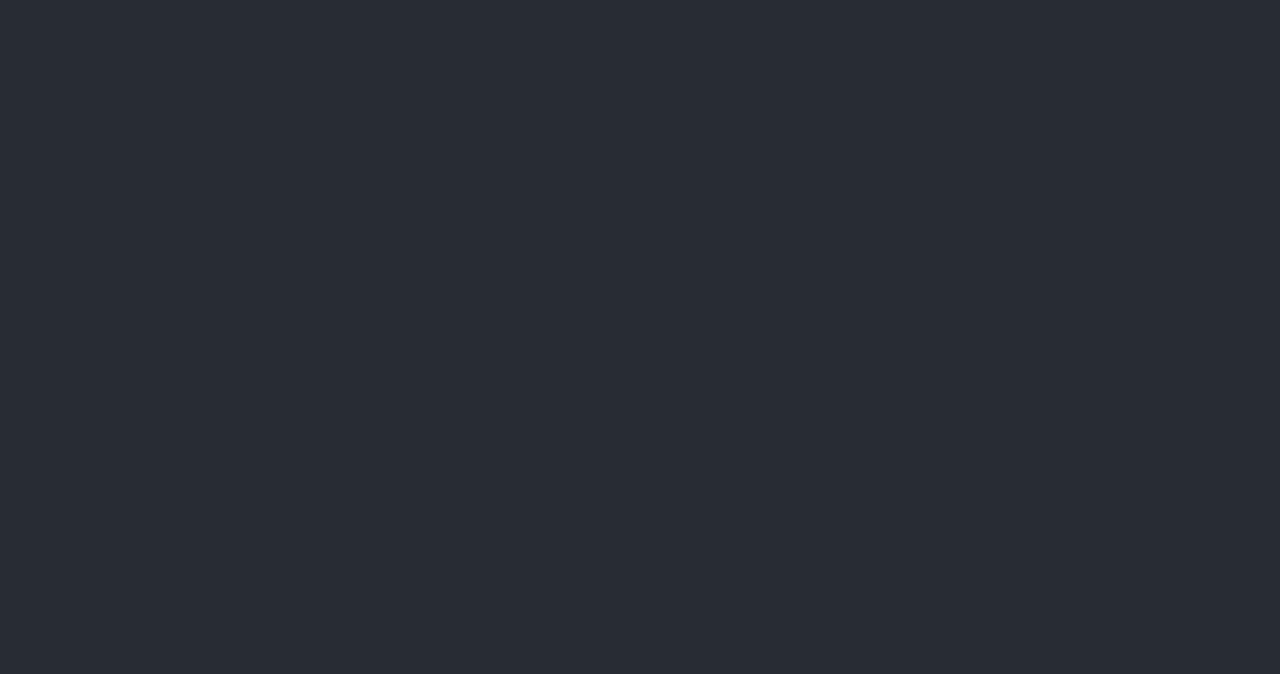
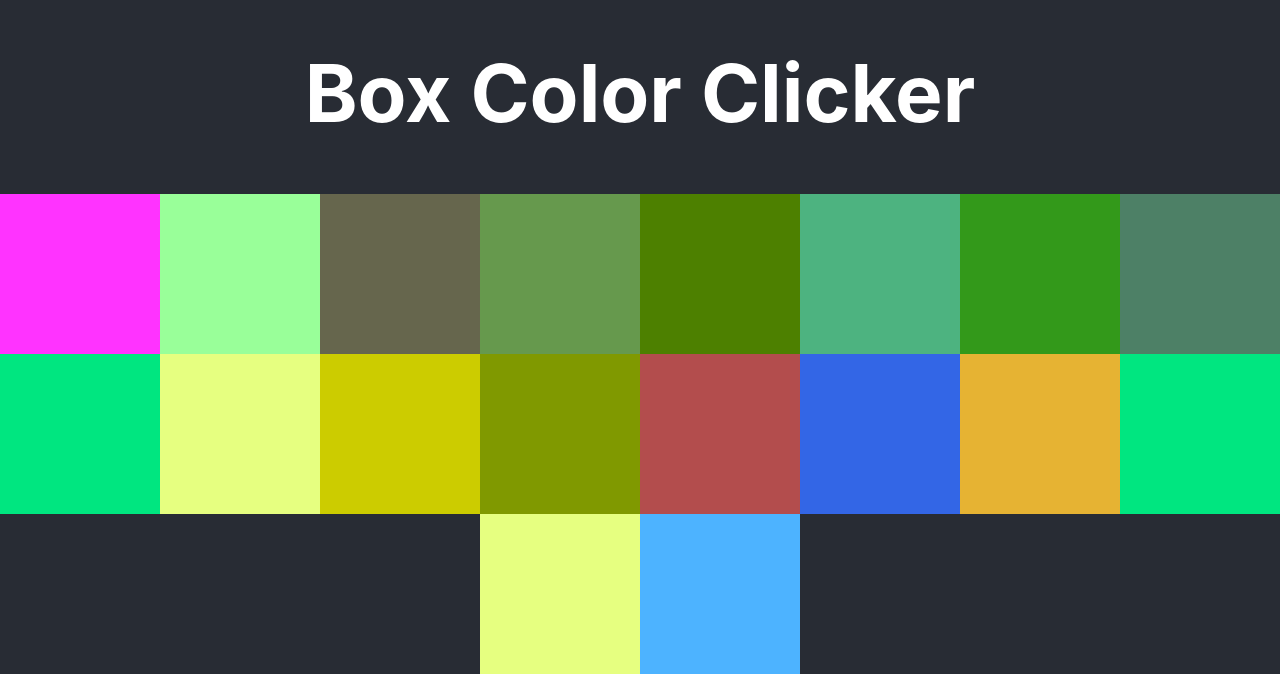
Before and after one commit to thudsonbu/roll, a React (Create React App) app: page / in a window 1280 px wide. Shown: the part 2127-2801 px from the top of the page. Before the commit the page ends 2117 px from the top, so only its background shows below. Built offline with nearby package versions, Linux system fonts and the light colour scheme.

Commit message:
Added box color clicker

```diff
--- a/src/App.js
+++ b/src/App.js
@@ -2,6 +2,7 @@
 import RollDice from './RollDice';
 import Lottery from './Lottery';
 import Flipper from './Flipper';
+import BoxContainer from './BoxContainer';
 import './App.css';
 
 function App() {
@@ -10,6 +11,7 @@
       <RollDice />
       <Lottery />
       <Flipper />
+      <BoxContainer />
     </div>
   );
 }
--- /dev/null
+++ b/src/Box.css
@@ -0,0 +1,4 @@
+.Box {
+    height: 10em;
+    width: 10em;
+}
--- /dev/null
+++ b/src/Box.js
@@ -0,0 +1,48 @@
+import React, { Component } from 'react';
+import { choice } from "./helpers";
+import './Box.css';
+
+class Box extends Component {
+
+    static defaultProps = {
+        allColors: ['#FF6633', '#FFB399', '#FF33FF', '#FFFF99', '#00B3E6',
+		  '#E6B333', '#3366E6', '#999966', '#99FF99', '#B34D4D',
+		  '#80B300', '#809900', '#E6B3B3', '#6680B3', '#66991A',
+		  '#FF99E6', '#CCFF1A', '#FF1A66', '#E6331A', '#33FFCC',
+		  '#66994D', '#B366CC', '#4D8000', '#B33300', '#CC80CC',
+		  '#66664D', '#991AFF', '#E666FF', '#4DB3FF', '#1AB399',
+		  '#E666B3', '#33991A', '#CC9999', '#B3B31A', '#00E680',
+		  '#4D8066', '#809980', '#E6FF80', '#1AFF33', '#999933',
+		  '#FF3380', '#CCCC00', '#66E64D', '#4D80CC', '#9900B3',
+		  '#E64D66', '#4DB380', '#FF4D4D', '#99E6E6', '#6666FF']
+    };
+
+    constructor(props){
+        super(props);
+        this.state = { color: choice(this.props.allColors) };
+        this.handleClick = this.handleClick.bind(this);
+    };
+
+    pickColor() {
+        let newColor;
+        do {
+            newColor = choice(this.props.allColors);
+        } while (newColor === this.state.color);
+
+        this.setState({ color: newColor });
+    }
+
+    handleClick() {
+        this.pickColor();
+    };
+
+    render() {
+        return (
+            <div className="Box" style={{backgroundColor:this.state.color}} onClick={this.handleClick}>
+
+            </div>
+        );
+    };
+}
+
+export default Box;
--- /dev/null
+++ b/src/BoxContainer.css
@@ -0,0 +1,12 @@
+.BoxContainer {
+    display: flex;
+    flex-wrap: wrap;
+    justify-content: center;
+    align-items: center;
+    flex: 1;
+}
+
+.BoxContainer-Title {
+    font-size: 5em;
+    color: #ffffff;
+}
--- /dev/null
+++ b/src/BoxContainer.js
@@ -0,0 +1,24 @@
+import React, { Component } from 'react';
+import Box from "./Box";
+import './BoxContainer.css';
+
+class BoxContainer extends Component {
+
+    static defaultProps = {
+        numBoxes: 18
+    };
+
+    render() {
+        const boxes = Array.from({ length: this.props.numBoxes }).map(() => (
+            <Box />
+        ));
+        return (
+            <div>
+                <h1 className="BoxContainer-Title">Box Color Clicker</h1>
+                <div className="BoxContainer">{boxes}</div>
+            </div>
+        );
+    }
+}
+
+export default BoxContainer;
--- a/src/Coin.css
+++ b/src/Coin.css
@@ -14,13 +14,3 @@
 .Coin-Text {
     font-size: 2em;
 }
-
-.heads {
-    background-color: #37cf7b;
-    box-shadow: inset -8px -8px 0px 0px #15866a, 0px 9px 30px 0px rgba(0,0,255,0.15);
-}
-
-.tails {
-    background-color: #26b8fc;
-    box-shadow: inset -8px -8px 0px 0px #197da5, 0px 9px 30px 0px rgba(0,0,255,0.15);
-}
--- a/src/Flipper.css
+++ b/src/Flipper.css
@@ -4,12 +4,12 @@
 
 .Flipper-Title {
     font-size: 5em;
-    color: white;
+    color: #ffffff;
 }
 
 .Flipper-Score {
     font-size: 2em;
-    color: #ffff;
+    color: #ffffff;
 }
 
 .Flipper button {
--- /dev/null
+++ b/src/helpers.js
@@ -0,0 +1,8 @@
+// Return a random item from list
+
+function choice(arr) {
+    let randomIndex = Math.floor(Math.random() * arr.length);
+    return arr[randomIndex];
+}
+
+export { choice };
```
